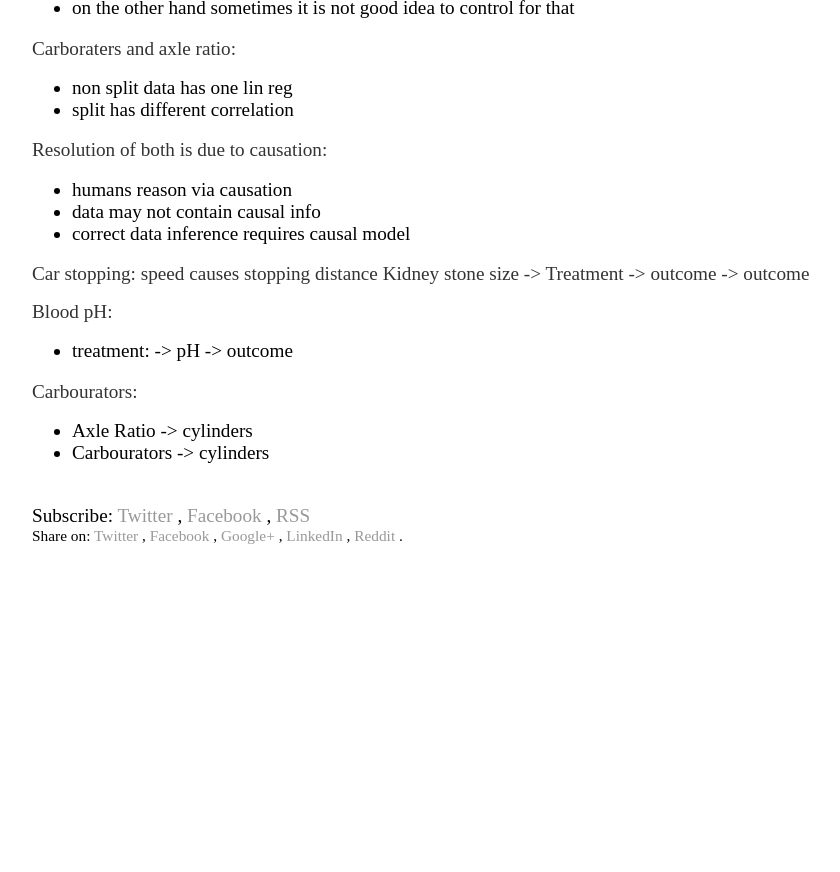
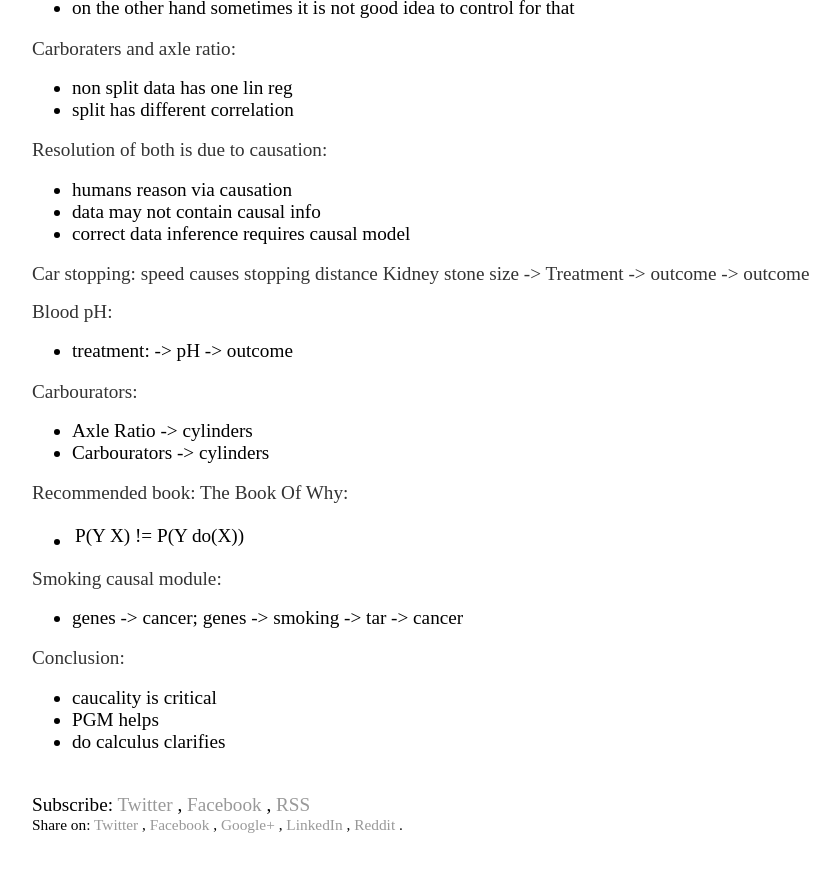
Before and after one commit to vackosar/vackosar.github.io, a Jekyll site: the page built from _posts/2018-10-03-Spark-N-AI-Summit-EU.md, in a window 1280 px wide and 900 px high, scrolled down 2458 px. Shown: the top 872 px of the window, without its empty margins (0-840 px from the left). Built offline with Jekyll 4.4.1, drawn with Linux system fonts in a browser that asks for light colours; comment, search, counter and statistics services are not loaded; before the commit the page ends 3069 px from its top, so only the background shows below that.

Commit message:
spark-summit

```diff
--- a/_posts/2018-10-03-Spark-N-AI-Summit-EU.md
+++ b/_posts/2018-10-03-Spark-N-AI-Summit-EU.md
@@ -119,3 +119,16 @@
 Carbourators:
 - Axle Ratio -> cylinders
 - Carbourators -> cylinders
+
+Recommended book: The Book Of Why:
+- P(Y|X) != P(Y|do(X))
+
+
+Smoking causal module:
+- genes -> cancer; genes -> smoking -> tar -> cancer
+
+
+Conclusion:
+- caucality is critical
+- PGM helps
+- do calculus clarifies
```
